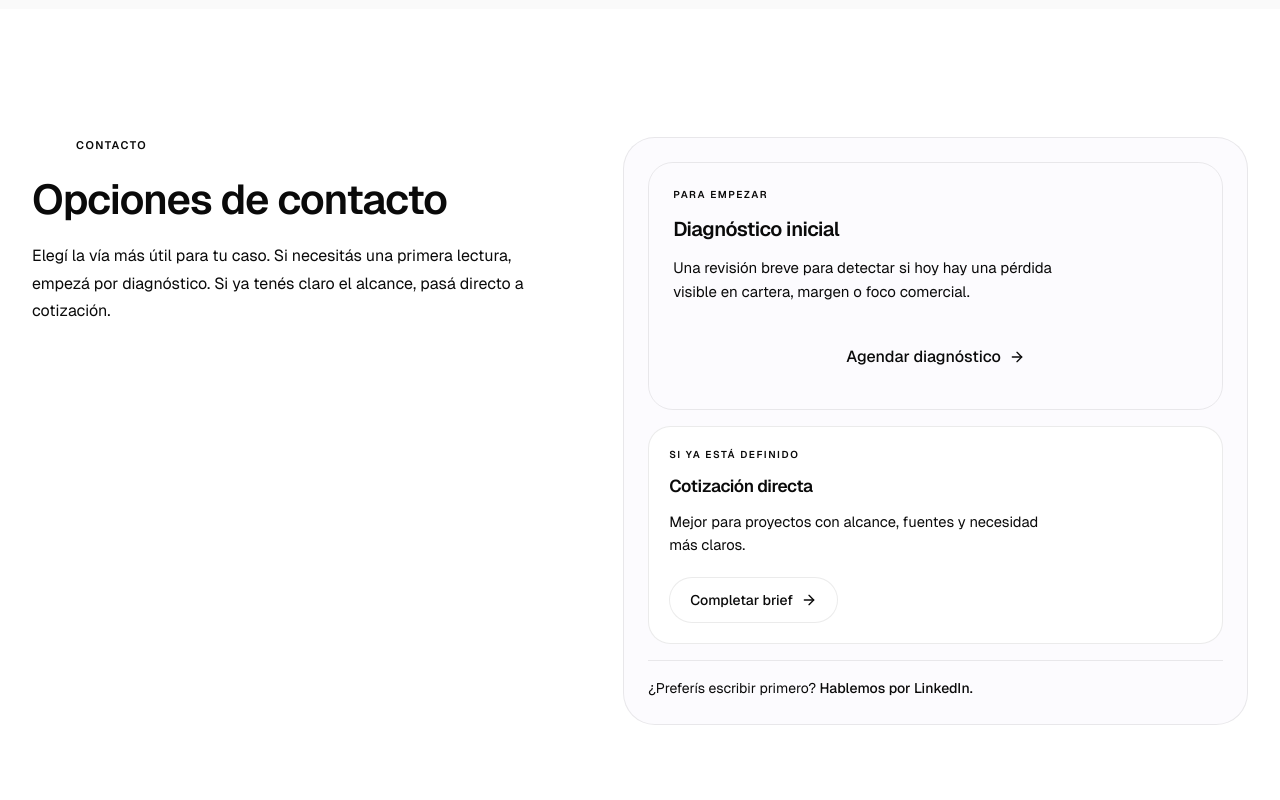
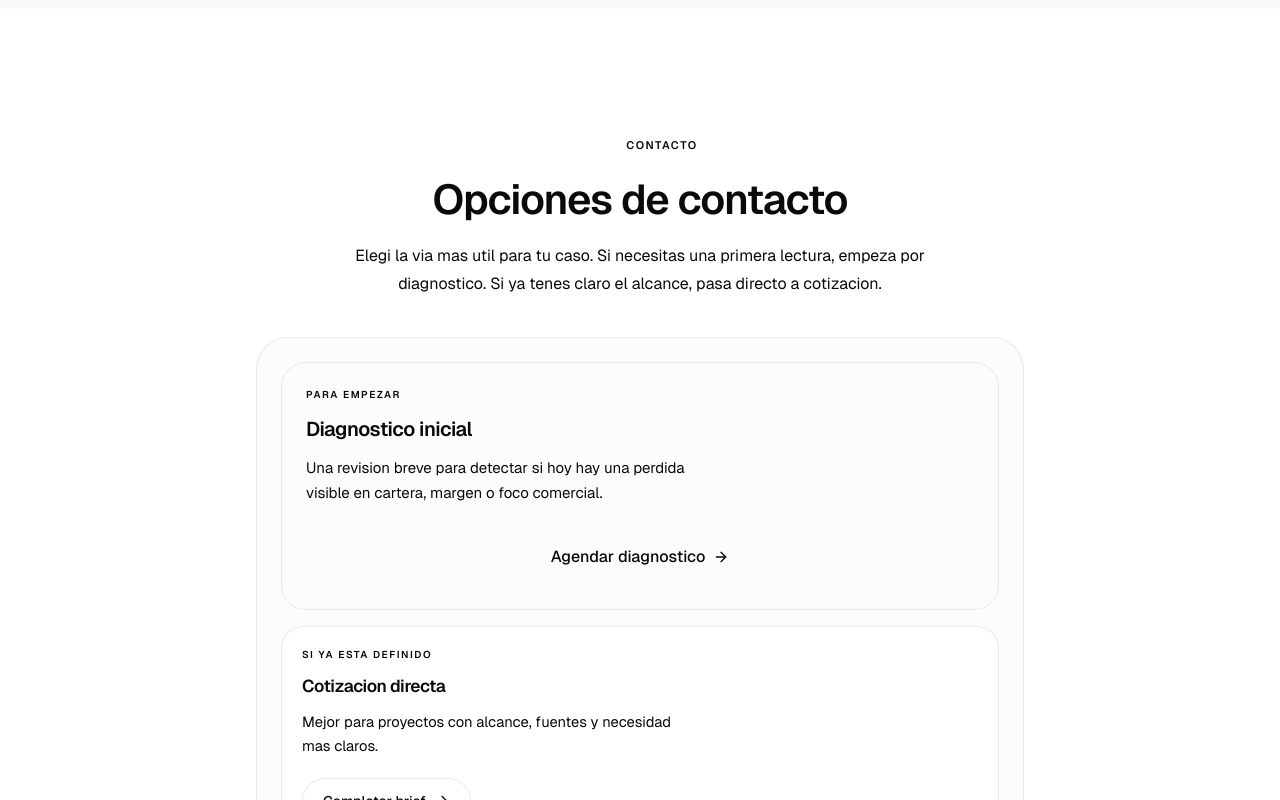
Before and after one commit to AluenIriarte/WebPage, a React (Vite) app: page / in a window 1280 px wide. Shown: the part 3860-4660 px from the top of the page. Built offline with nearby package versions, Linux system fonts and the light colour scheme.

Commit message:
Stack home contact section into one column

```diff
--- a/src/app/components/EntryOffer.tsx
+++ b/src/app/components/EntryOffer.tsx
@@ -16,16 +16,16 @@ export function EntryOffer() {
         style={{ background: "radial-gradient(ellipse at 50% 0%, rgba(139,92,246,0.12) 0%, transparent 72%)" }}
       />
 
-      <div className="mx-auto max-w-7xl px-6 lg:px-8">
-        <div className="grid items-start gap-12 lg:grid-cols-[minmax(0,0.9fr)_minmax(0,1.1fr)] lg:gap-20">
+      <div className="mx-auto max-w-5xl px-6 lg:px-8">
+        <div className="mx-auto flex max-w-[48rem] flex-col gap-8 lg:gap-10">
           <motion.div
-            initial={{ opacity: 0, x: -20 }}
-            whileInView={{ opacity: 1, x: 0 }}
+            initial={{ opacity: 0, y: 20 }}
+            whileInView={{ opacity: 1, y: 0 }}
             viewport={{ once: true, margin: "-60px" }}
             transition={{ duration: 0.75, ease: [0.22, 1, 0.36, 1] }}
-            className="max-w-[33rem]"
+            className="mx-auto max-w-[40rem] text-center"
           >
-            <div className="flex items-center gap-3">
+            <div className="flex items-center justify-center gap-3">
               <div className="h-px w-8 rounded-full bg-accent/40" />
               <span className="text-[11px] font-semibold uppercase tracking-[0.14em] text-accent/70">CONTACTO</span>
             </div>
@@ -34,23 +34,24 @@ export function EntryOffer() {
               Opciones de contacto
             </h2>
 
-            <p className="mt-5 max-w-[31rem] text-[1rem] leading-[1.72] text-muted-foreground">
-              Elegí la vía más útil para tu caso. Si necesitás una primera lectura, empezá por diagnóstico. Si ya tenés claro el alcance, pasá directo a cotización.
+            <p className="mt-5 text-[1rem] leading-[1.72] text-muted-foreground">
+              Elegi la via mas util para tu caso. Si necesitas una primera lectura, empeza por diagnostico. Si ya tenes
+              claro el alcance, pasa directo a cotizacion.
             </p>
           </motion.div>
 
           <motion.div
-            initial={{ opacity: 0, x: 20 }}
-            whileInView={{ opacity: 1, x: 0 }}
+            initial={{ opacity: 0, y: 24 }}
+            whileInView={{ opacity: 1, y: 0 }}
             viewport={{ once: true, margin: "-60px" }}
             transition={{ duration: 0.75, delay: 0.1, ease: [0.22, 1, 0.36, 1] }}
           >
             <div className="rounded-[2rem] border border-border/45 bg-[#FCFBFE] p-4 sm:p-5 lg:p-6">
               <div className="rounded-[1.55rem] border border-accent/18 bg-accent/[0.05] p-6">
                 <p className={`${cardLabelClassName} text-accent/55`}>PARA EMPEZAR</p>
-                <h3 className="mt-3 text-[1.25rem] font-semibold tracking-tight text-foreground">Diagnóstico inicial</h3>
+                <h3 className="mt-3 text-[1.25rem] font-semibold tracking-tight text-foreground">Diagnostico inicial</h3>
                 <p className="mt-3 max-w-[26rem] text-[0.94rem] leading-relaxed text-muted-foreground">
-                  Una revisión breve para detectar si hoy hay una pérdida visible en cartera, margen o foco comercial.
+                  Una revision breve para detectar si hoy hay una perdida visible en cartera, margen o foco comercial.
                 </p>
                 <a
                   href={CALENDLY_URL}
@@ -60,16 +61,16 @@ export function EntryOffer() {
                   }}
                   className="group mt-6 inline-flex w-full items-center justify-center gap-2 rounded-full bg-accent px-6 py-4 text-base font-medium text-accent-foreground transition-colors duration-300 hover:bg-accent/90"
                 >
-                  Agendar diagnóstico
+                  Agendar diagnostico
                   <ArrowRight className="h-4 w-4 transition-transform duration-200 group-hover:translate-x-1" />
                 </a>
               </div>
 
               <div className="mt-4 rounded-[1.4rem] border border-border/60 bg-white p-5">
-                <p className={`${cardLabelClassName} text-foreground/42`}>SI YA ESTÁ DEFINIDO</p>
-                <h3 className="mt-3 text-[1.08rem] font-semibold tracking-tight text-foreground">Cotización directa</h3>
+                <p className={`${cardLabelClassName} text-foreground/42`}>SI YA ESTA DEFINIDO</p>
+                <h3 className="mt-3 text-[1.08rem] font-semibold tracking-tight text-foreground">Cotizacion directa</h3>
                 <p className="mt-2.5 max-w-[25rem] text-[0.92rem] leading-relaxed text-muted-foreground">
-                  Mejor para proyectos con alcance, fuentes y necesidad más claros.
+                  Mejor para proyectos con alcance, fuentes y necesidad mas claros.
                 </p>
                 <Link
                   to={QUOTE_PAGE_HREF}
@@ -83,7 +84,7 @@ export function EntryOffer() {
 
               <div className="mt-4 border-t border-border/45 pt-4">
                 <p className="text-sm leading-relaxed text-muted-foreground">
-                  ¿Preferís escribir primero?{" "}
+                  Preferis escribir primero?{" "}
                   <a
                     href={LINKEDIN_URL}
                     target="_blank"
```
